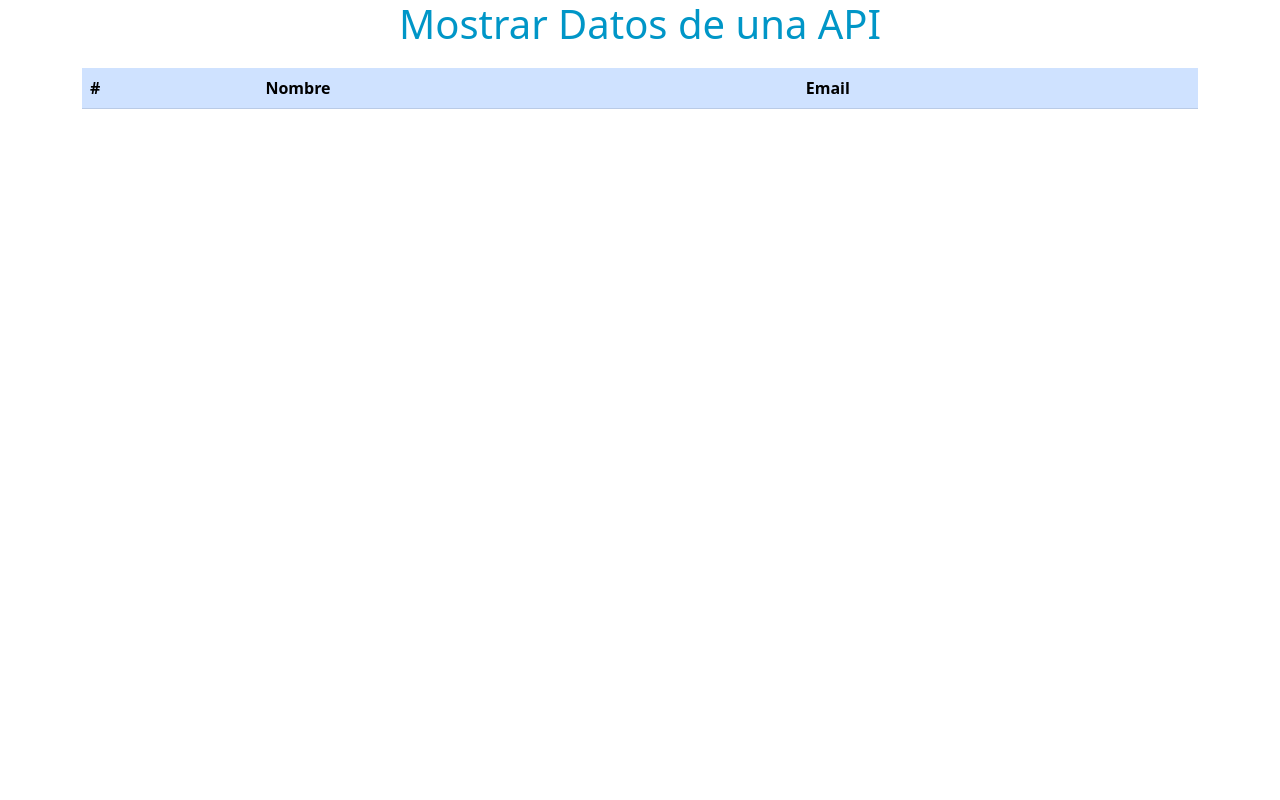
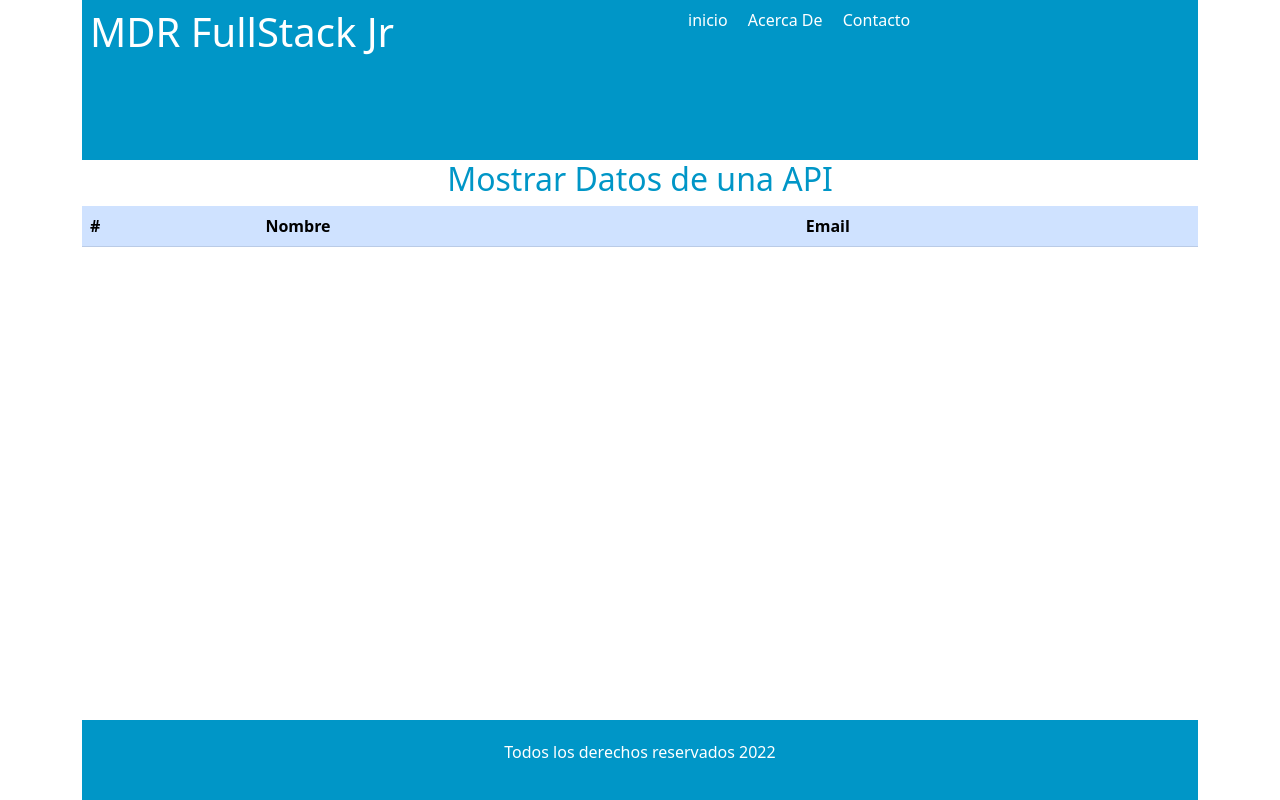
Before and after one commit to MiltonADR/Mostrar_Datos_De_Una_API, a plain HTML site: page index.html in a window 1280 px wide. Drawn offline with nearby package versions, Linux system fonts and the light colour scheme; no server answers.

Commit message:
Estilos, header, navegacion, footer agregados

```diff
--- a/index.html
+++ b/index.html
@@ -15,7 +15,22 @@
 
     <div class="container">
 
-        <h1 class="text-center titulo">Mostrar Datos de una API</h1>
+      <header class="header d-flex">
+          <div class="logo p-2 justify-content-center">
+              <h1>MDR FullStack Jr</h1>
+          </div>
+          <nav class="navegacion p-2 justify-content-center">
+            <ul>
+                <a href="" class="p-2">inicio</a>
+                <a href="" class="p-2">Acerca De</a>
+                <a href="" class="p-2">Contacto</a>
+            </ul>
+          </nav>
+      </header>
+
+      <div class="principal">
+
+        <h2 class="titulo">Mostrar Datos de una API</h2>
 
         <table class="table table-primary table-hover table-striped">
             <thead>
@@ -30,7 +45,10 @@
             </tbody>
           </table>
 
-
+        </div>
+        <footer class="pie">
+          <p>Todos los derechos reservados 2022</p>
+        </footer>
     </div>
 
 
--- a/style.css
+++ b/style.css
@@ -1,6 +1,61 @@
+*{
+        box-sizing: border-box;
+}
 .titulo{
 
-        margin-bottom: 20px;
+        text-align: center;
         color: #0096c7;
 
 }
+
+.container{
+
+        width: 100%;
+        height: 100vh;
+}
+
+.header{
+
+        width: 100%;
+        height: 20%;
+        background-color: #0096c7;
+        color: #fff;
+}
+
+.logo{
+        width: 50%;
+}
+
+.navegacion{
+        width: 50%;
+}
+
+.navegacion>ul>a{
+
+        color: #fff;
+        text-decoration: none;
+}
+
+.principal{
+
+        width: 100%;
+        height: 70%;
+}
+
+.principal>.table{
+
+        width: 100%;
+
+}
+
+.pie{
+
+        width: 100%;
+        height: 10%;
+        background-color: #0096c7;
+        color: #fff;
+        display: flex;
+        justify-content: center;
+        align-items: center;
+
+}
```
Also changed, not shown: index.js (line endings or trailing spaces).
